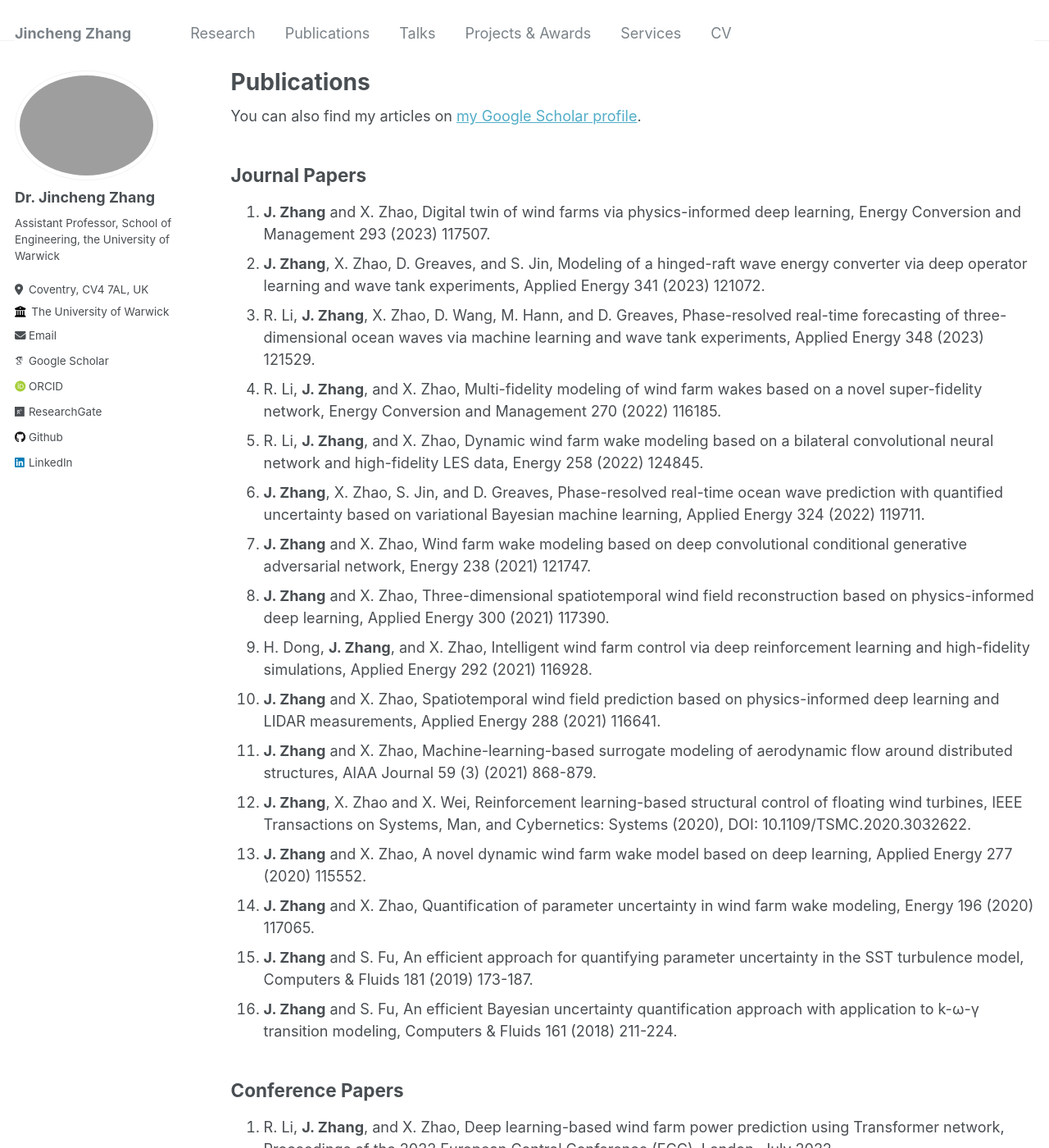
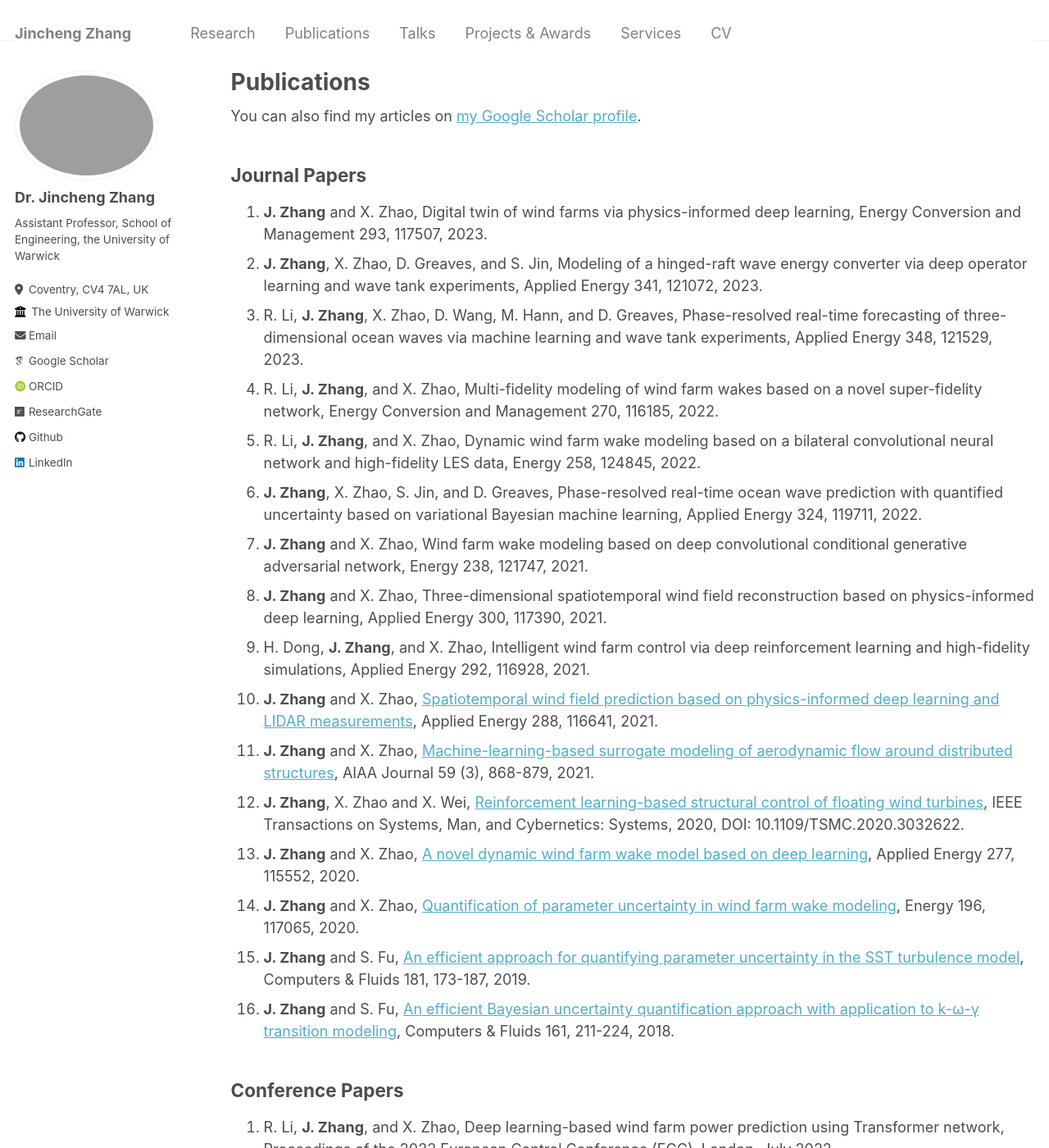
Before and after one commit to zhangxcii/zhangxcii.github.io, a Jekyll site: the page built from _pages/publications.md, in a window 1280 px wide and 1400 px high. Shown: the whole window at 82% size. Built offline with Jekyll 4.4.1, drawn with Linux system fonts in a browser that asks for light colours; some web fonts are replaced.

```diff
--- a/_pages/publications.md
+++ b/_pages/publications.md
@@ -12,22 +12,22 @@ author_profile: true
 {% include base_path %}
 
 ## Journal Papers
-1. **J. Zhang** and X. Zhao, Digital twin of wind farms via physics-informed deep learning, Energy Conversion and Management 293 (2023) 117507.
-2. **J. Zhang**, X. Zhao, D. Greaves, and S. Jin, Modeling of a hinged-raft wave energy converter via deep operator learning and wave tank experiments, Applied Energy 341 (2023) 121072.
-3. R. Li, **J. Zhang**, X. Zhao, D. Wang, M. Hann, and D. Greaves, Phase-resolved real-time forecasting of three-dimensional ocean waves via machine learning and wave tank experiments, Applied Energy 348 (2023) 121529.
-4. R. Li, **J. Zhang**, and X. Zhao, Multi-fidelity modeling of wind farm wakes based on a novel super-fidelity network, Energy Conversion and Management 270 (2022) 116185.
-5. R. Li, **J. Zhang**, and X. Zhao, Dynamic wind farm wake modeling based on a bilateral convolutional neural network and high-fidelity LES data, Energy 258 (2022) 124845.
-6. **J. Zhang**, X. Zhao, S. Jin, and D. Greaves, Phase-resolved real-time ocean wave prediction with quantified uncertainty based on variational Bayesian machine learning, Applied Energy 324 (2022) 119711.
-7. **J. Zhang** and X. Zhao, Wind farm wake modeling based on deep convolutional conditional generative adversarial network, Energy 238 (2021) 121747.
-8. **J. Zhang** and X. Zhao, Three-dimensional spatiotemporal wind field reconstruction based on physics-informed deep learning, Applied Energy 300 (2021) 117390.
-9. H. Dong, **J. Zhang**, and X. Zhao, Intelligent wind farm control via deep reinforcement learning and high-fidelity simulations, Applied Energy 292 (2021) 116928.
-10. **J. Zhang** and X. Zhao, Spatiotemporal wind field prediction based on physics-informed deep learning and LIDAR measurements, Applied Energy 288 (2021) 116641.
-11. **J. Zhang** and X. Zhao, Machine-learning-based surrogate modeling of aerodynamic flow around distributed structures, AIAA Journal 59 (3) (2021) 868-879.
-12. **J. Zhang**, X. Zhao and X. Wei, Reinforcement learning-based structural control of floating wind turbines, IEEE Transactions on Systems, Man, and Cybernetics: Systems (2020), DOI: 10.1109/TSMC.2020.3032622.
-13. **J. Zhang** and X. Zhao, A novel dynamic wind farm wake model based on deep learning, Applied Energy 277 (2020) 115552.
-14. **J. Zhang** and X. Zhao, Quantification of parameter uncertainty in wind farm wake modeling, Energy 196 (2020) 117065.
-15. **J. Zhang** and S. Fu, An efficient approach for quantifying parameter uncertainty in the SST turbulence model, Computers & Fluids 181 (2019) 173-187.
-16. **J. Zhang** and S. Fu, An efficient Bayesian uncertainty quantification approach with application to k-ω-γ transition modeling, Computers & Fluids 161 (2018) 211-224.
+1. **J. Zhang** and X. Zhao, Digital twin of wind farms via physics-informed deep learning, Energy Conversion and Management 293, 117507, 2023.
+2. **J. Zhang**, X. Zhao, D. Greaves, and S. Jin, Modeling of a hinged-raft wave energy converter via deep operator learning and wave tank experiments, Applied Energy 341, 121072, 2023.
+3. R. Li, **J. Zhang**, X. Zhao, D. Wang, M. Hann, and D. Greaves, Phase-resolved real-time forecasting of three-dimensional ocean waves via machine learning and wave tank experiments, Applied Energy 348, 121529, 2023.
+4. R. Li, **J. Zhang**, and X. Zhao, Multi-fidelity modeling of wind farm wakes based on a novel super-fidelity network, Energy Conversion and Management 270, 116185, 2022.
+5. R. Li, **J. Zhang**, and X. Zhao, Dynamic wind farm wake modeling based on a bilateral convolutional neural network and high-fidelity LES data, Energy 258, 124845, 2022.
+6. **J. Zhang**, X. Zhao, S. Jin, and D. Greaves, Phase-resolved real-time ocean wave prediction with quantified uncertainty based on variational Bayesian machine learning, Applied Energy 324, 119711, 2022.
+7. **J. Zhang** and X. Zhao, Wind farm wake modeling based on deep convolutional conditional generative adversarial network, Energy 238, 121747, 2021.
+8. **J. Zhang** and X. Zhao, Three-dimensional spatiotemporal wind field reconstruction based on physics-informed deep learning, Applied Energy 300, 117390, 2021.
+9. H. Dong, **J. Zhang**, and X. Zhao, Intelligent wind farm control via deep reinforcement learning and high-fidelity simulations, Applied Energy 292, 116928, 2021.
+10. **J. Zhang** and X. Zhao, [Spatiotemporal wind field prediction based on physics-informed deep learning and LIDAR measurements](), Applied Energy 288, 116641, 2021.
+11. **J. Zhang** and X. Zhao, [Machine-learning-based surrogate modeling of aerodynamic flow around distributed structures](), AIAA Journal 59 (3), 868-879, 2021.
+12. **J. Zhang**, X. Zhao and X. Wei, [Reinforcement learning-based structural control of floating wind turbines](), IEEE Transactions on Systems, Man, and Cybernetics: Systems, 2020, DOI: 10.1109/TSMC.2020.3032622.
+13. **J. Zhang** and X. Zhao, [A novel dynamic wind farm wake model based on deep learning](), Applied Energy 277, 115552, 2020.
+14. **J. Zhang** and X. Zhao, [Quantification of parameter uncertainty in wind farm wake modeling](), Energy 196, 117065, 2020.
+15. **J. Zhang** and S. Fu, [An efficient approach for quantifying parameter uncertainty in the SST turbulence model](), Computers & Fluids 181, 173-187, 2019.
+16. **J. Zhang** and S. Fu, [An efficient Bayesian uncertainty quantification approach with application to k-ω-γ transition modeling](), Computers & Fluids 161, 211-224, 2018.
 
 ## Conference Papers
 1. R. Li, **J. Zhang**, and X. Zhao, Deep learning-based wind farm power prediction using Transformer network, Proceedings of the 2022 European Control Conference (ECC), London, July 2022.
```
